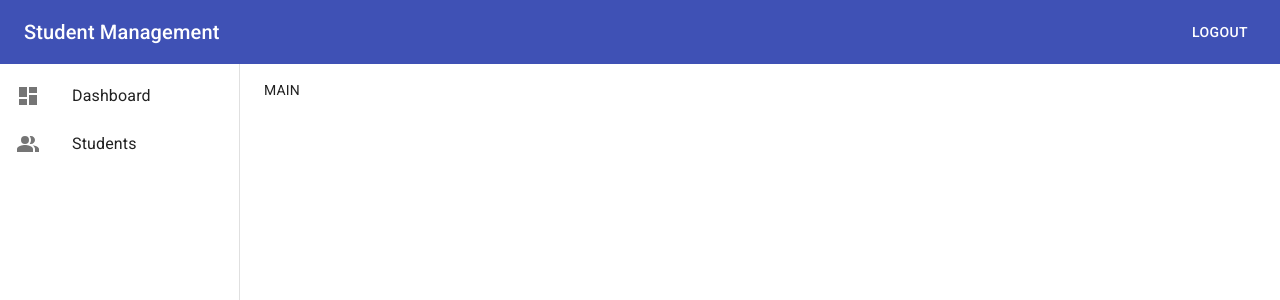
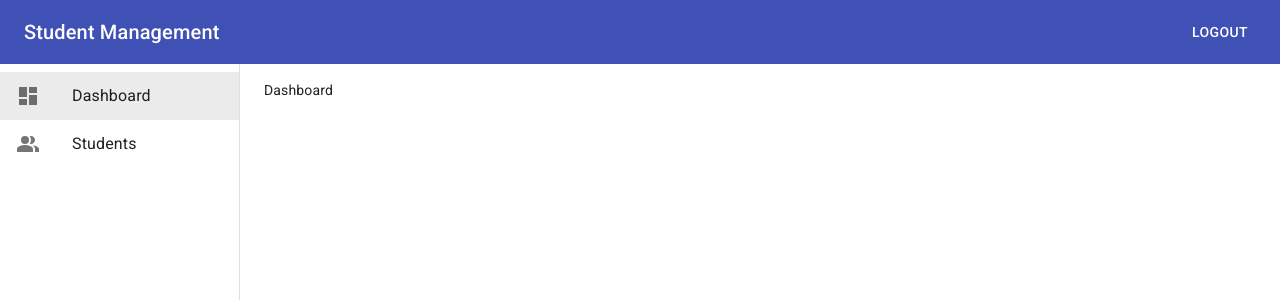
Before and after one commit to nguyenvanhuy1998/learn-redux-saga, a React (Create React App) app: page /admin/dashboard in a window 1280 px wide. Shown: the top 300 px of the page. Built offline with nearby package versions, Linux system fonts and the light colour scheme; sample sign-in values are in the browser's storage.

Commit message:
Active menu với react router dom NavLink

```diff
--- a/src/components/common/Sidebar.tsx
+++ b/src/components/common/Sidebar.tsx
@@ -4,12 +4,20 @@
 import ListItemText from '@material-ui/core/ListItemText';
 import { makeStyles } from '@material-ui/core/styles';
 import { Dashboard, PeopleAlt } from '@material-ui/icons';
+import { NavLink } from 'react-router-dom';
 
 const useStyles = makeStyles((theme) => ({
   root: {
     width: '100%',
     maxWidth: 360,
     backgroundColor: theme.palette.background.paper,
+  },
+  link: {
+    textDecoration: 'none',
+    color: 'inherit',
+    '&.active > div': {
+      backgroundColor: theme.palette.action.selected,
+    },
   },
 }));
 
@@ -19,18 +27,22 @@
   return (
     <div className={classes.root}>
       <List component="nav" aria-label="main mailbox folders">
+        <NavLink to={'/admin/dashboard'} className={classes.link}>
           <ListItem button>
             <ListItemIcon>
               <Dashboard />
             </ListItemIcon>
             <ListItemText primary="Dashboard" />
           </ListItem>
+        </NavLink>
+        <NavLink to={'/admin/students'} className={classes.link}>
           <ListItem button>
             <ListItemIcon>
               <PeopleAlt />
             </ListItemIcon>
             <ListItemText primary="Students" />
           </ListItem>
+        </NavLink>
       </List>
     </div>
   );
--- a/src/components/layout/Admin.tsx
+++ b/src/components/layout/Admin.tsx
@@ -1,5 +1,8 @@
 import { Box, makeStyles } from '@material-ui/core';
 import { Header, Sidebar } from 'components/common';
+import { Dashboard } from 'features/dashboard';
+import { StudentsFeature } from 'features/students';
+import { Route, Switch } from 'react-router-dom';
 
 const useStyles = makeStyles((theme) => ({
   root: {
@@ -34,7 +37,16 @@
       <Box className={classes.sidebar}>
         <Sidebar />
       </Box>
-      <Box className={classes.main}>MAIN</Box>
+      <Box className={classes.main}>
+        <Switch>
+          <Route path={'/admin/dashboard'}>
+            <Dashboard />
+          </Route>
+          <Route path={'/admin/students'}>
+            <StudentsFeature />
+          </Route>
+        </Switch>
+      </Box>
     </Box>
   );
 }
--- a/src/features/auth/authSaga.ts
+++ b/src/features/auth/authSaga.ts
@@ -14,7 +14,7 @@
       }),
     );
     // Redirect to admin page
-    yield put(push('/admin'));
+    yield put(push('/admin/dashboard'));
   } catch (error) {
     yield put(authActions.loginFailed('Lỗi'));
   }
--- /dev/null
+++ b/src/features/dashboard/index.tsx
@@ -0,0 +1,3 @@
+export function Dashboard() {
+  return <div>Dashboard</div>;
+}
--- /dev/null
+++ b/src/features/students/index.tsx
@@ -0,0 +1,3 @@
+export function StudentsFeature() {
+  return <div>StudentsFeature</div>;
+}
```
Lines whose indentation alone changed are shown as unchanged.
